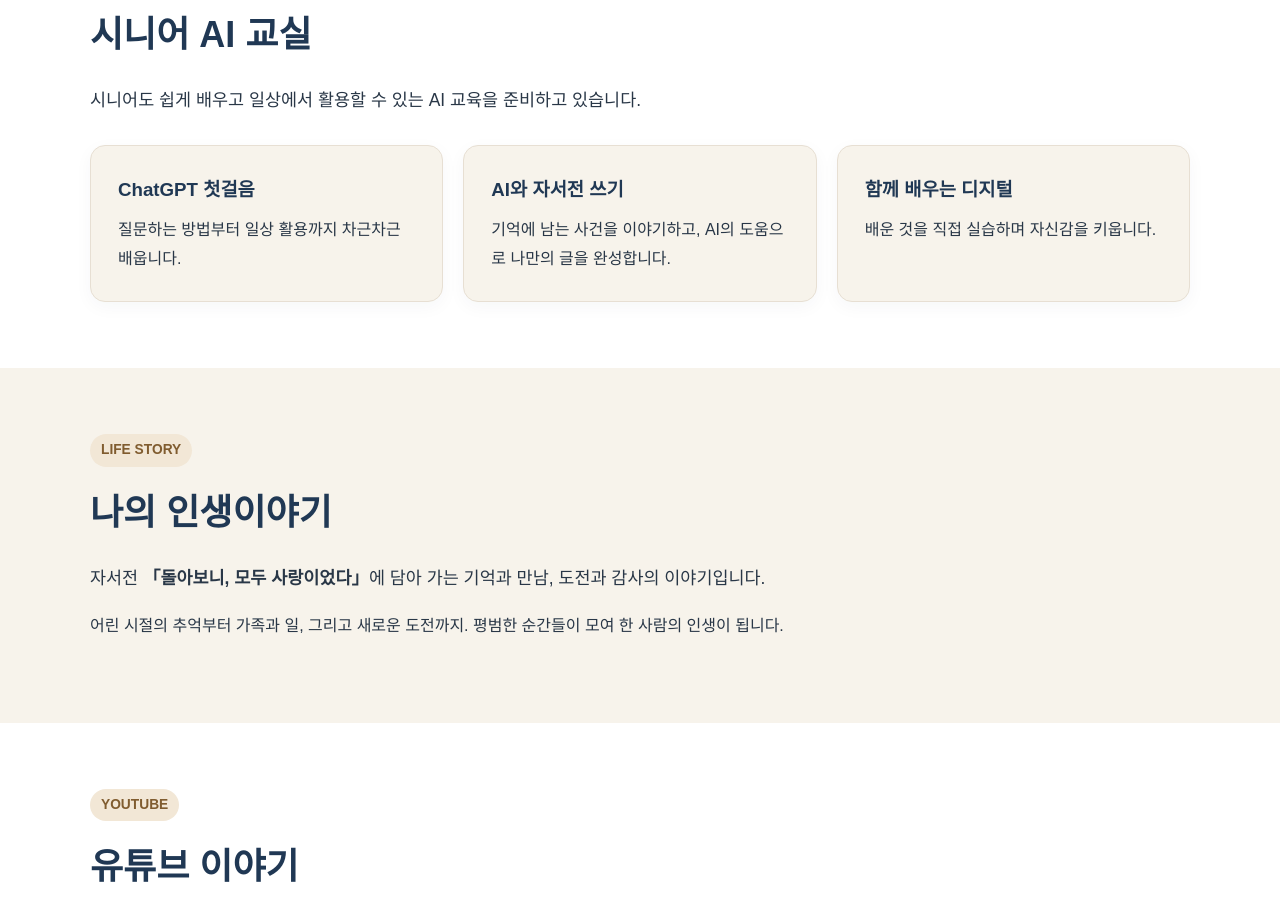
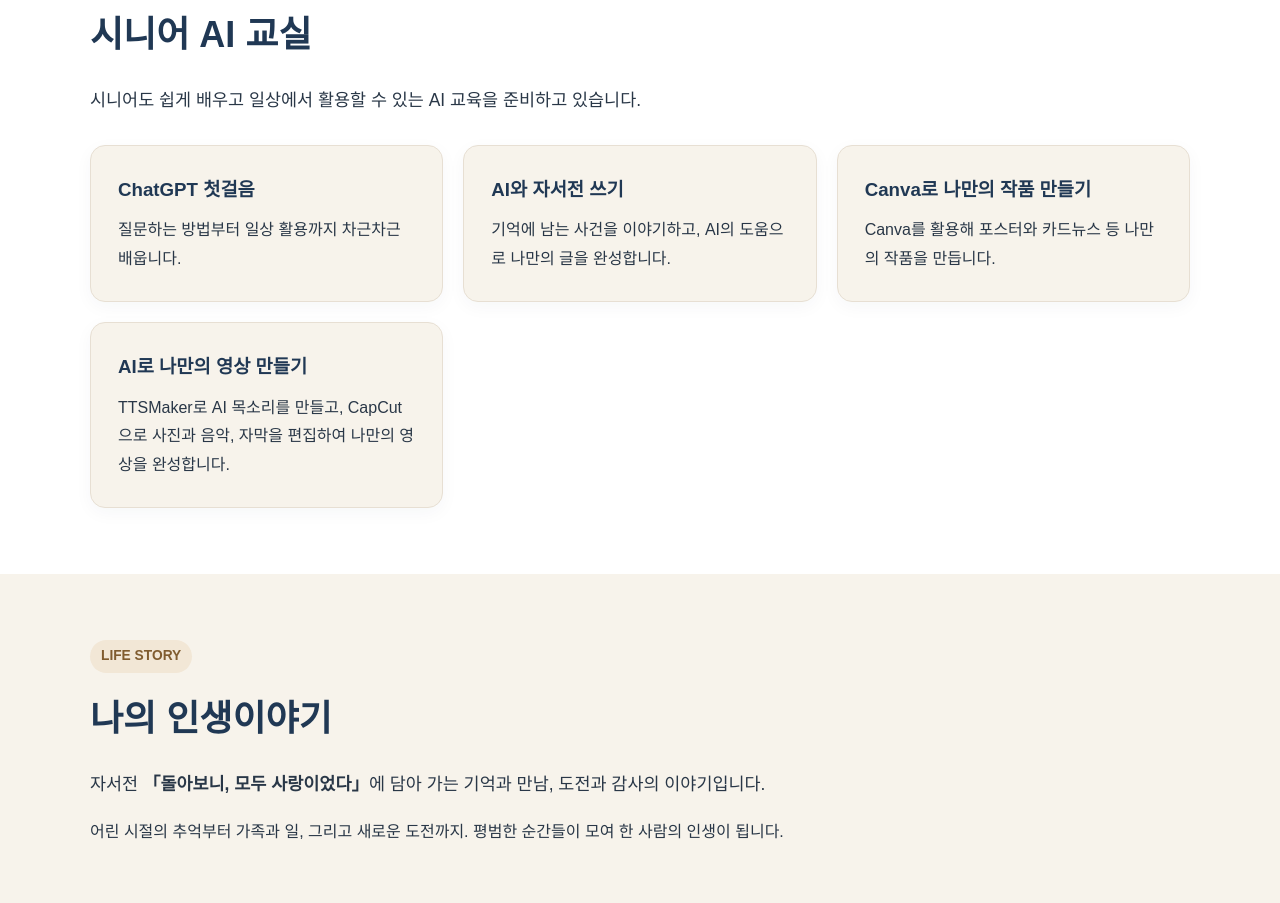
Before and after one commit to bravoyoo09-a11y/bravoyoo-home, a plain HTML site: page index.html in a window 1280 px wide. Shown: the part 1812-2715 px from the top of the page. Drawn offline with Linux system fonts and the light colour scheme.

Commit message:
AI 영상 만들기 교육 카드 추가

```diff
--- a/index.html
+++ b/index.html
@@ -20,7 +20,10 @@
 <section id="home" class="hero"><div class="wrap hero-grid"><div><div class="eyebrow">사랑 · 열정 · 비전</div><h1>디지털 머리,<br>아날로그 심장</h1><p><strong>안녕하세요. 브라보유입니다.</strong></p><p>기업 현장에서 쌓은 경험과 인생의 소중한 이야기들을 바탕으로, 이제 AI와 함께 새로운 배움과 나눔의 길을 걷고 있습니다.</p><p>배움에는 나이가 없고, 인생의 이야기는 누구에게나 소중합니다.</p><a class="btn" href="#about">브라보유 소개 보기</a></div><div><img src="profile.jpg" alt="브라보유 대표 사진" style="width:100%;height:auto;border-radius:22px;display:block;"></div></div></section>
 <main>
 <section id="about"><div class="wrap"><span class="pill">ABOUT</span><h2>브라보유 소개</h2><p class="lead">기술과 산업 현장에서 일하고, 새로운 일에 도전하며, 사람들과 함께해 온 시간. 그 경험을 바탕으로 인생 후반전에도 배움을 이어갑니다.</p><div class="cards"><article class="card"><h3>사랑</h3><p>가족과 이웃, 함께한 사람들의 소중함을 기억합니다.</p></article><article class="card"><h3>열정</h3><p>익숙하지 않은 일에도 호기심과 용기로 도전합니다.</p></article><article class="card"><h3>비전</h3><p>AI를 배우고 나누며  새로운 가능성을 만들어 갑니다.</p></article></div> <h3 style="margin-top:40px;">걸어온 인생의 발자취</h3> <ol style="line-height:2;">   <li>     <strong>배움의 시절</strong><br>     청주고등학교 · 한양대학교 공과대학   </li>   <li>     <strong>연구원에서 기업 경영자로 (1983년 이후)</strong><br>     서통, 대우통신, 화승인더스트리, 세진TS 등 산업 현장에서 연구개발과 경영 활동   </li>   <li>     <strong>귀농과 새로운 도전, 그리고 직업능력개발훈련교사 활동 (2013년 이후)</strong><br>     9988베리농원 운영, 다양한 산업 및 생활 현장 경험, 직업능력개발훈련교사로서의 교육 활동   </li>   <li>     <strong>시니어와 함께하는 삶 (2024년 이후)</strong><br>     시니어 취업상담 및 일자리 지원   </li>   <li>     <strong>현재의 새로운 도전</strong><br>     시니어 AI 강사 양성 과정, AI 활용, 자서전 집필, 유튜브 콘텐츠 제작, 홈페이지 제작   </li> </ol></div></section>
-<section id="class"><div class="wrap"><span class="pill">AI CLASS</span><h2>시니어 AI 교실</h2><p class="lead">시니어도 쉽게 배우고 일상에서 활용할 수 있는 AI 교육을 준비하고 있습니다.</p><div class="cards"><article class="card"><h3>ChatGPT 첫걸음</h3><p>질문하는 방법부터 일상 활용까지 차근차근 배웁니다.</p></article><article class="card"><h3>AI와 자서전 쓰기</h3><p>기억에 남는 사건을 이야기하고, AI의 도움으로 나만의 글을 완성합니다.</p></article><article class="card"><h3>함께 배우는 디지털</h3><p>배운 것을 직접 실습하며 자신감을 키웁니다.</p></article></div></div></section>
+<section id="class"><div class="wrap"><span class="pill">AI CLASS</span><h2>시니어 AI 교실</h2><p class="lead">시니어도 쉽게 배우고 일상에서 활용할 수 있는 AI 교육을 준비하고 있습니다.</p><div class="cards"><article class="card"><h3>ChatGPT 첫걸음</h3><p>질문하는 방법부터 일상 활용까지 차근차근 배웁니다.</p></article><article class="card"><h3>AI와 자서전 쓰기</h3><p>기억에 남는 사건을 이야기하고, AI의 도움으로 나만의 글을 완성합니다.</p></article><article class="card"><h3>Canva로 나만의 작품 만들기</h3><p>Canva를 활용해 포스터와 카드뉴스 등 나만의 작품을 만듭니다.</p></article><article class="card">
+  <h3>AI로 나만의 영상 만들기</h3>
+  <p>TTSMaker로 AI 목소리를 만들고, CapCut으로 사진과 음악, 자막을 편집하여 나만의 영상을 완성합니다.</p>
+</article></div></div></section>
 <section id="story"><div class="wrap"><span class="pill">LIFE STORY</span><h2>나의 인생이야기</h2><p class="lead">자서전 <strong>「돌아보니, 모두 사랑이었다」</strong>에 담아 가는 기억과 만남, 도전과 감사의 이야기입니다.</p><p>어린 시절의 추억부터 가족과 일, 그리고 새로운 도전까지. 평범한 순간들이 모여 한 사람의 인생이 됩니다.</p></div></section>
 <section id="youtube"><div class="wrap"><span class="pill">YOUTUBE</span><h2>유튜브 이야기</h2><p class="lead">짧은 영상으로 전하는 「브라보유의 인생이야기」를 만나보세요.</p><div class="cards"><article class="card"><h3>할머니 등에 업혀 2km</h3><p>어린 시절의 사랑을 기억합니다.</p><a class="video-link" href="https://youtube.com/shorts/6nSRHwTWvGc" target="_blank" rel="noopener noreferrer">영상 보기 ↗</a></article><article class="card"><h3>그날, 부모님은 눈물을 흘리셨습니다</h3><p>가족이 함께한 잊지 못할 하루.</p><a class="video-link" href="https://youtube.com/shorts/5wTvGg7blLI" target="_blank" rel="noopener noreferrer">영상 보기 ↗</a></article><article class="card"><h3>월 200만원은 약속할게</h3><p>귀농과 새로운 도전의 기록.</p><a class="video-link" href="https://youtube.com/shorts/0BbmvyAndD4" target="_blank" rel="noopener noreferrer">영상 보기 ↗</a></article></div></div></section>
 </main>
```
